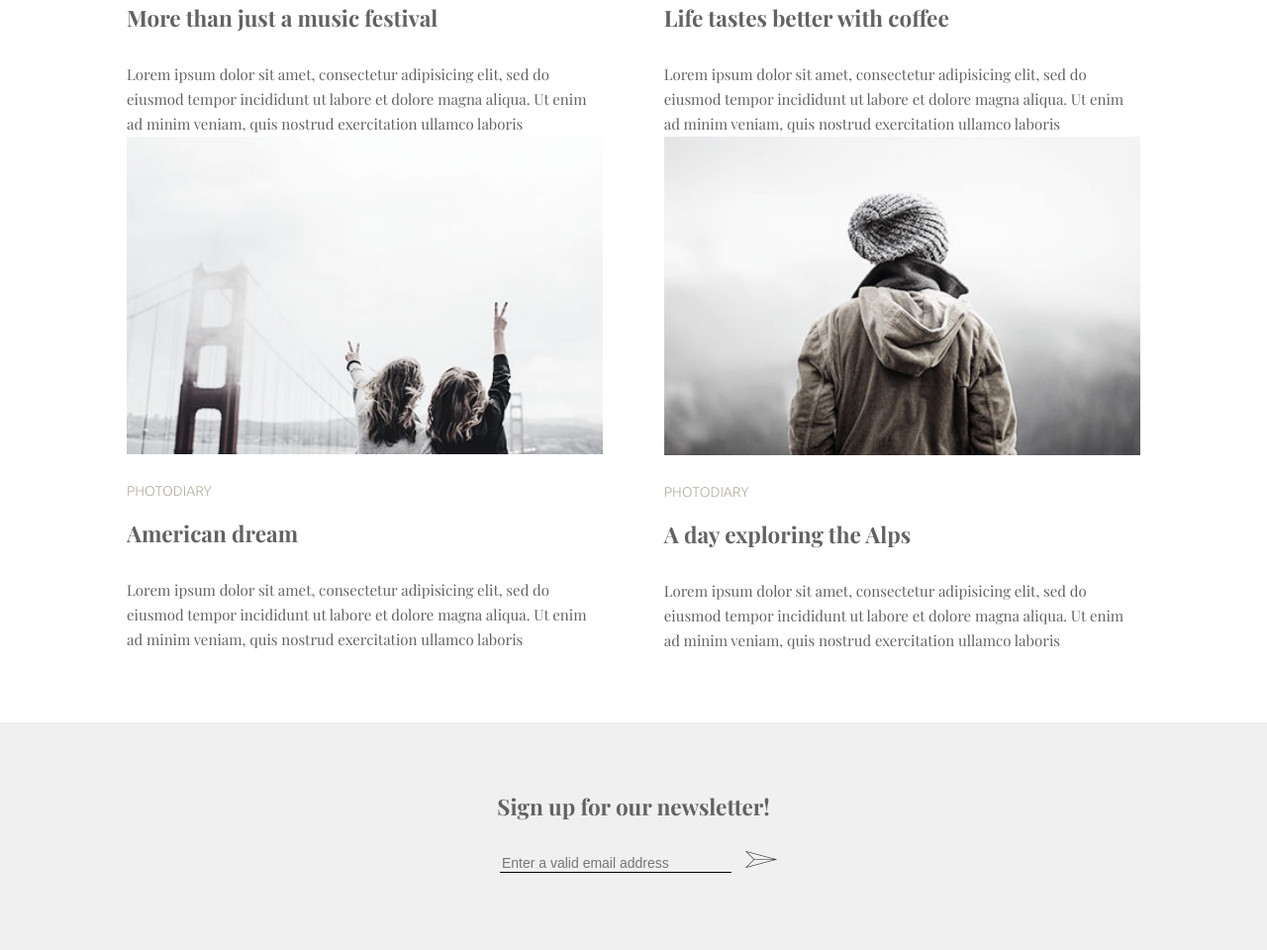
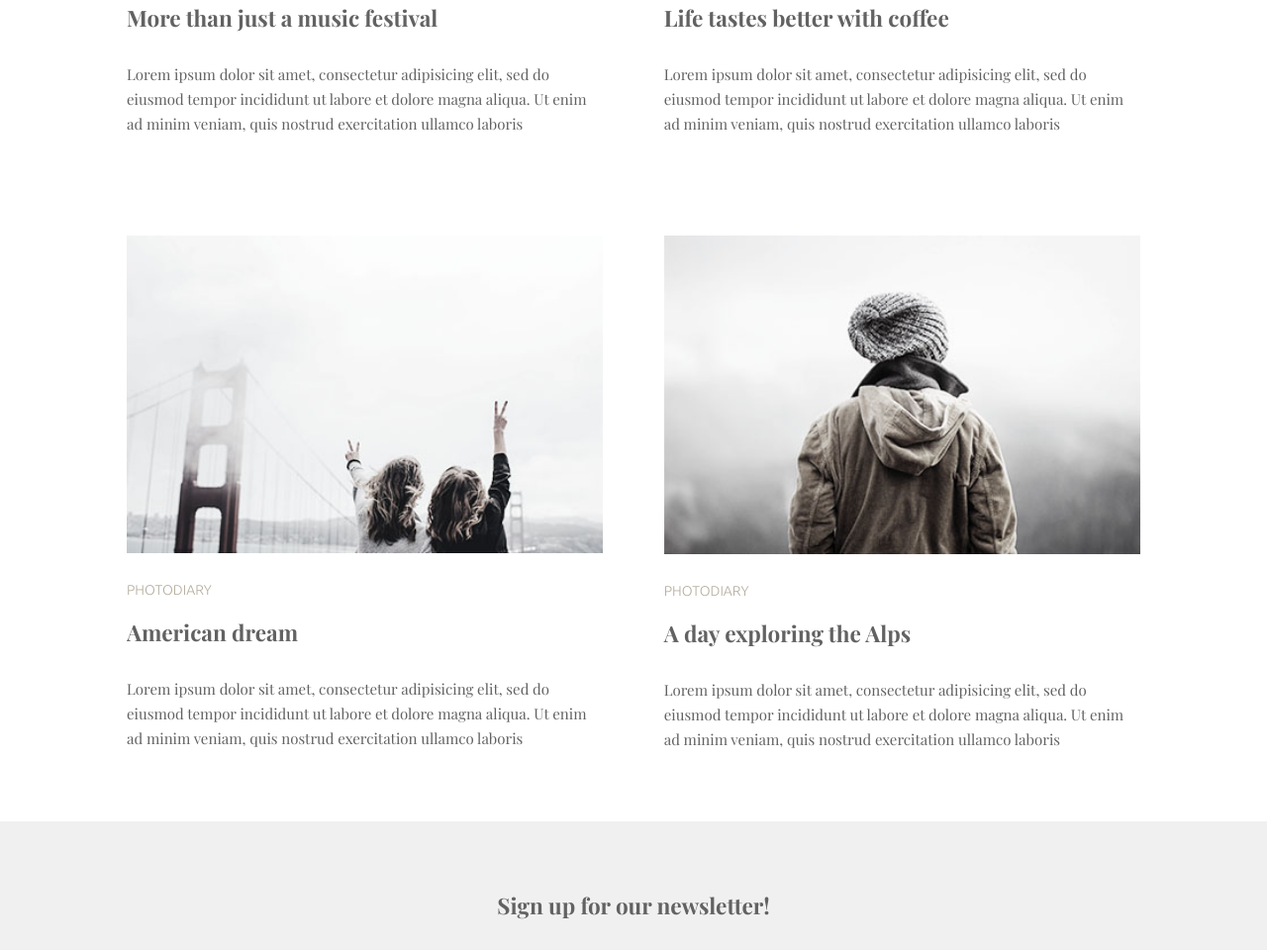
Before and after one commit to solaimanhakkani/Minimo-By-CodeWorld, a plain HTML site: page index.html in a window 1280 px wide. Shown: the part 1662-2622 px from the top of the page at 99% size. Drawn offline with nearby package versions, Linux system fonts and the light colour scheme; a web font is replaced by a local one.

Commit message:
Update index.html

```diff
--- a/index.html
+++ b/index.html
@@ -110,7 +110,7 @@
                 </div>
                 <!-- Single Blog Items Ends -->
                 <!-- Bottom-left Blog Items Starts -->
-                <div class="blog1-content">
+                <div class="blog1-content row">
                     <div class="blog-img">
                         <img src="img/left-post2.jpg" alt="Minimo">
                     </div>
@@ -123,7 +123,7 @@
                 </div>
                 <!-- Single Blog Items Ends -->
                 <!-- Bottom-right Blog Items Starts -->
-                <div class="blog1-content">
+                <div class="blog1-content row">
                     <div class="blog-img">
                         <img src="img/right-post2.jpg" alt="Minimo">
                     </div>
```
